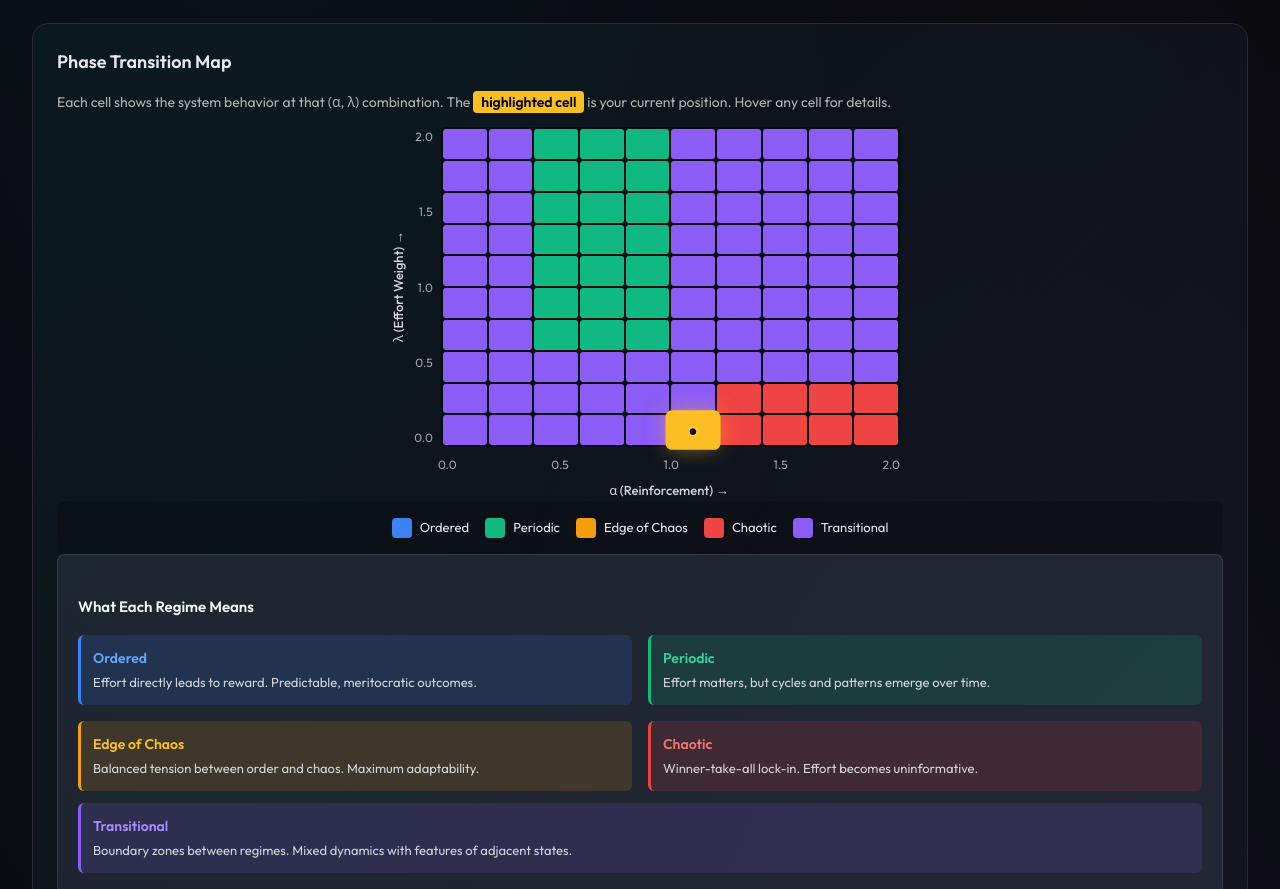
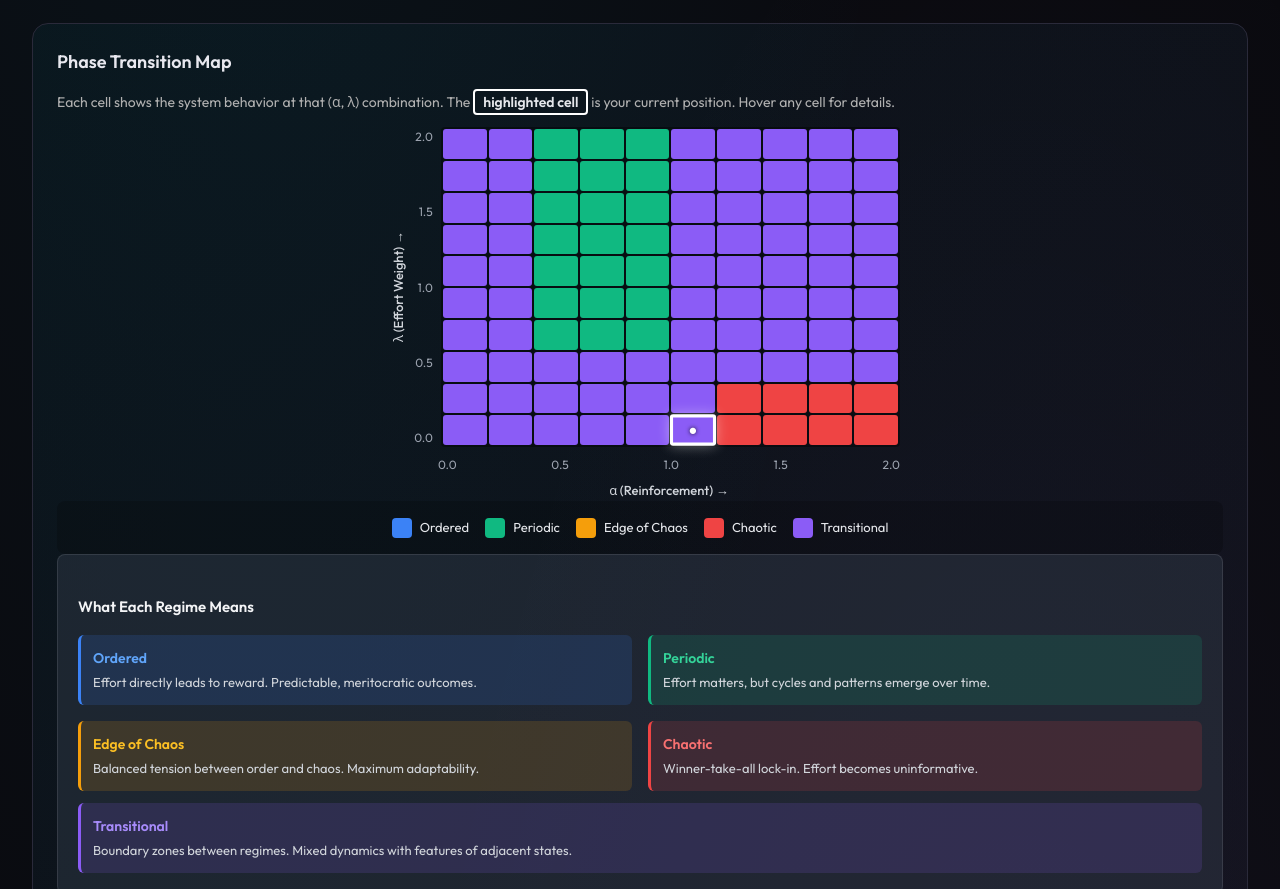
Before and after one commit to SeloSlav/shadow-futures-simulator, a React (Vite) app: page / in a window 1280 px wide. Shown: the part 1352-2241 px from the top of the page. Built offline with nearby package versions, Linux system fonts and the light colour scheme.

Commit message:
Refine styling for current phase cell in Shadow Futures Explorer, adjusting scale, border, and box-shadow effects for improved visibility and aesthetics.

```diff
--- a/src/components/ShadowFuturesExplorer.tsx
+++ b/src/components/ShadowFuturesExplorer.tsx
@@ -872,11 +872,11 @@ export default function EdgeOfChaosExplorer() {
               <p style={{ fontSize: "14px", color: "#b0b0b0", lineHeight: 1.6 }}>
                 Each cell shows the system behavior at that (α, λ) combination.
                 The <span style={{
-                  backgroundColor: "#fbbf24",
-                  color: "#000",
+                  border: "2px solid white",
                   padding: "2px 8px",
                   borderRadius: "4px",
-                  fontWeight: 600
+                  fontWeight: 600,
+                  color: "#e5e7eb"
                 }}>highlighted cell</span> is your current position. Hover any cell for details.
               </p>
             </div>
@@ -947,14 +947,14 @@ export default function EdgeOfChaosExplorer() {
                         <div
                           key={idx}
                           className={`phase-cell ${isCurrentCell ? "phase-cell-current" : ""}`}
-                          style={{ backgroundColor: isCurrentCell ? "#fbbf24" : point.color }}
+                          style={{ backgroundColor: point.color }}
                         >
                           {isCurrentCell && (
                             <span style={{
                               fontSize: "14px",
                               fontWeight: "bold",
-                              color: "#000",
-                              textShadow: "0 0 4px rgba(255,255,255,0.5)"
+                              color: "#fff",
+                              textShadow: "0 0 4px rgba(0,0,0,0.8)"
                             }}>●</span>
                           )}
                           <div className="phase-tooltip">
--- a/src/index.css
+++ b/src/index.css
@@ -462,9 +462,10 @@ svg.lucide {
 }
 
 .phase-cell-current {
-  transform: scale(1.1);
+  transform: scale(1.05);
   z-index: 10;
-  box-shadow: 0 0 0 3px #fbbf24, 0 0 20px rgba(251, 191, 36, 0.6);
+  border: 3px solid white;
+  box-shadow: 0 0 12px rgba(255, 255, 255, 0.4);
 }
 
 /* Custom CSS Tooltip for Phase Cells */
```
